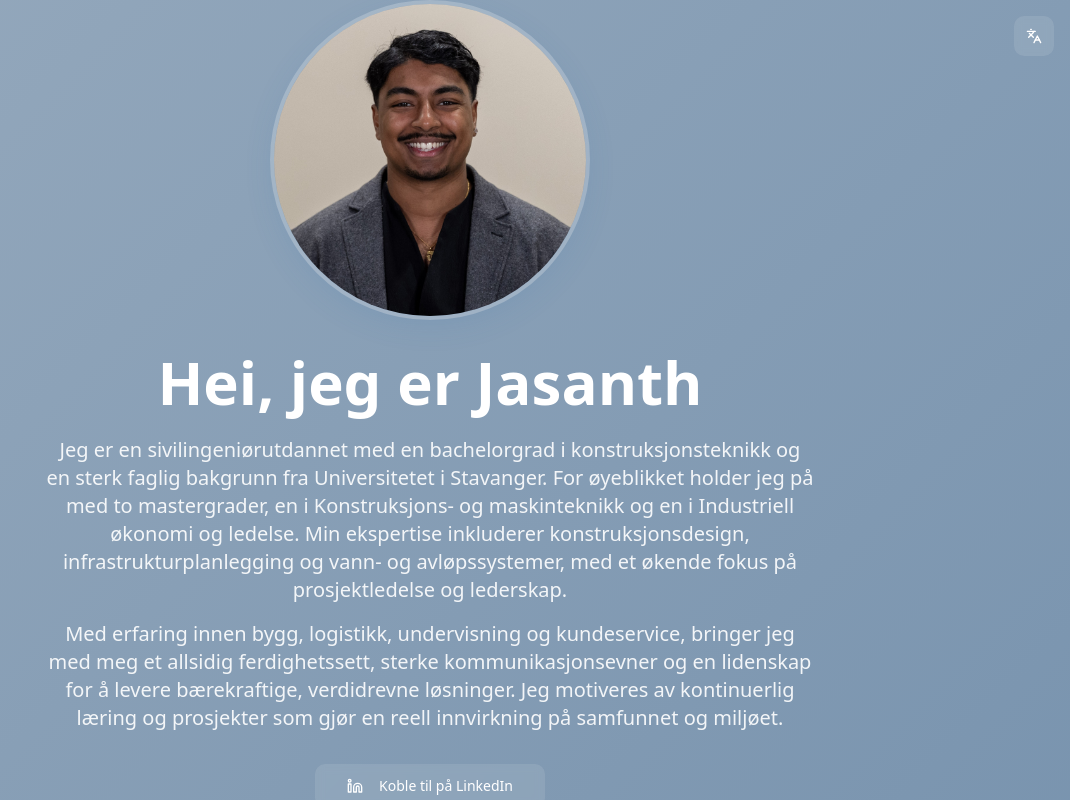
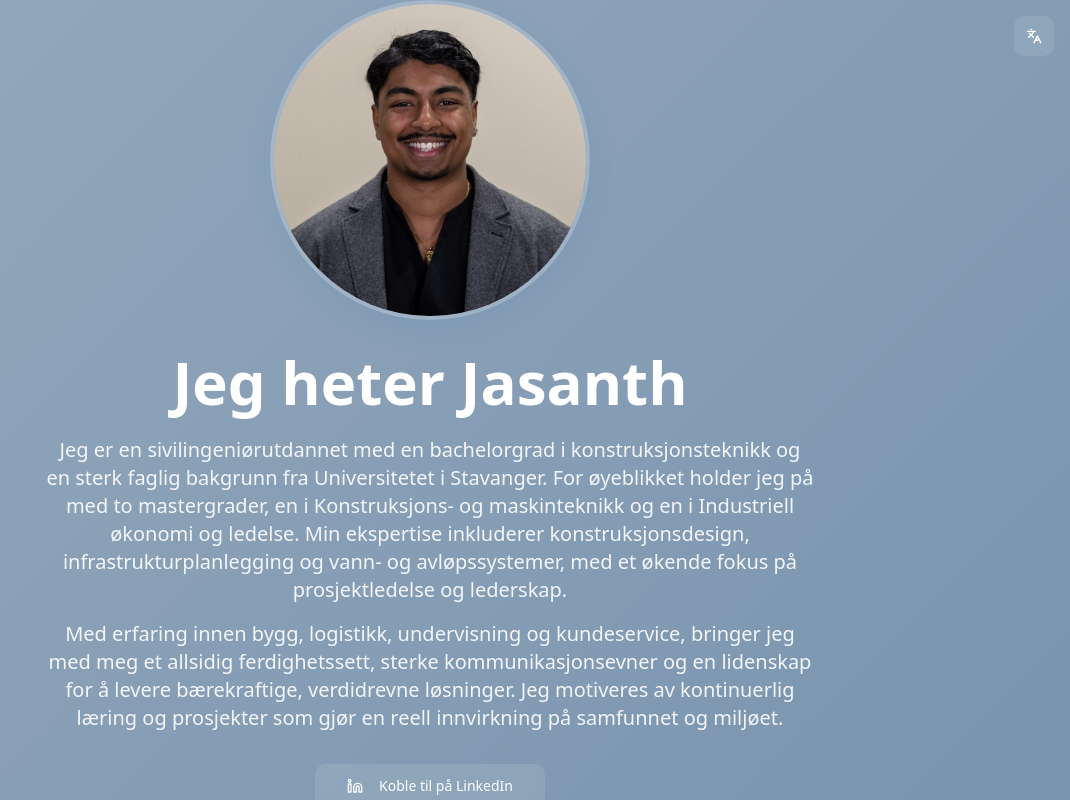
Before and after one commit to jasanth1305-spec/work-highlights-display, a React (Vite) app: page / in a window 1280 px wide. Shown: the top 800 px of the page, without its empty margins (210-1280 px from the left). Built offline with nearby package versions, Linux system fonts and the light colour scheme; the HTML template or start-up script is replaced by a standard one.

Commit message:
Refactor: Change Norwegian greeting

```diff
--- a/src/pages/CVPage.tsx
+++ b/src/pages/CVPage.tsx
@@ -12,7 +12,7 @@ type Language = "no" | "en";
 
 const translations = {
   no: {
-    greeting: "Hei, jeg er Jasanth",
+    greeting: "Jeg heter Jasanth",
     bio1: "Jeg er en sivilingeniørutdannet med en bachelorgrad i konstruksjonsteknikk og en sterk faglig bakgrunn fra Universitetet i Stavanger. For øyeblikket holder jeg på med to mastergrader, en i Konstruksjons- og maskinteknikk og en i Industriell økonomi og ledelse. Min ekspertise inkluderer konstruksjonsdesign, infrastrukturplanlegging og vann- og avløpssystemer, med et økende fokus på prosjektledelse og lederskap.",
     bio2: "Med erfaring innen bygg, logistikk, undervisning og kundeservice, bringer jeg med meg et allsidig ferdighetssett, sterke kommunikasjonsevner og en lidenskap for å levere bærekraftige, verdidrevne løsninger. Jeg motiveres av kontinuerlig læring og prosjekter som gjør en reell innvirkning på samfunnet og miljøet.",
     linkedinButton: "Koble til på LinkedIn",
```
